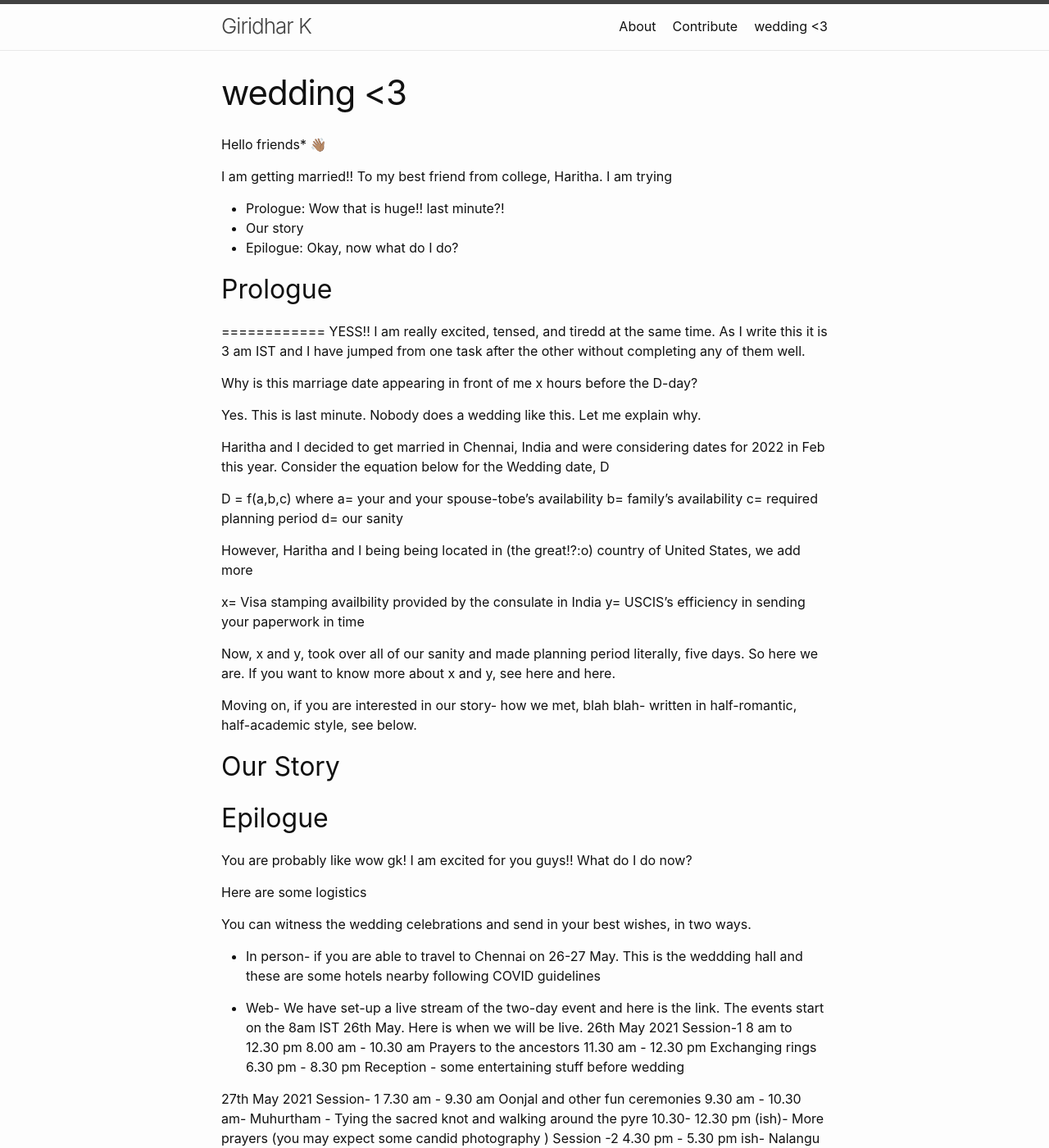
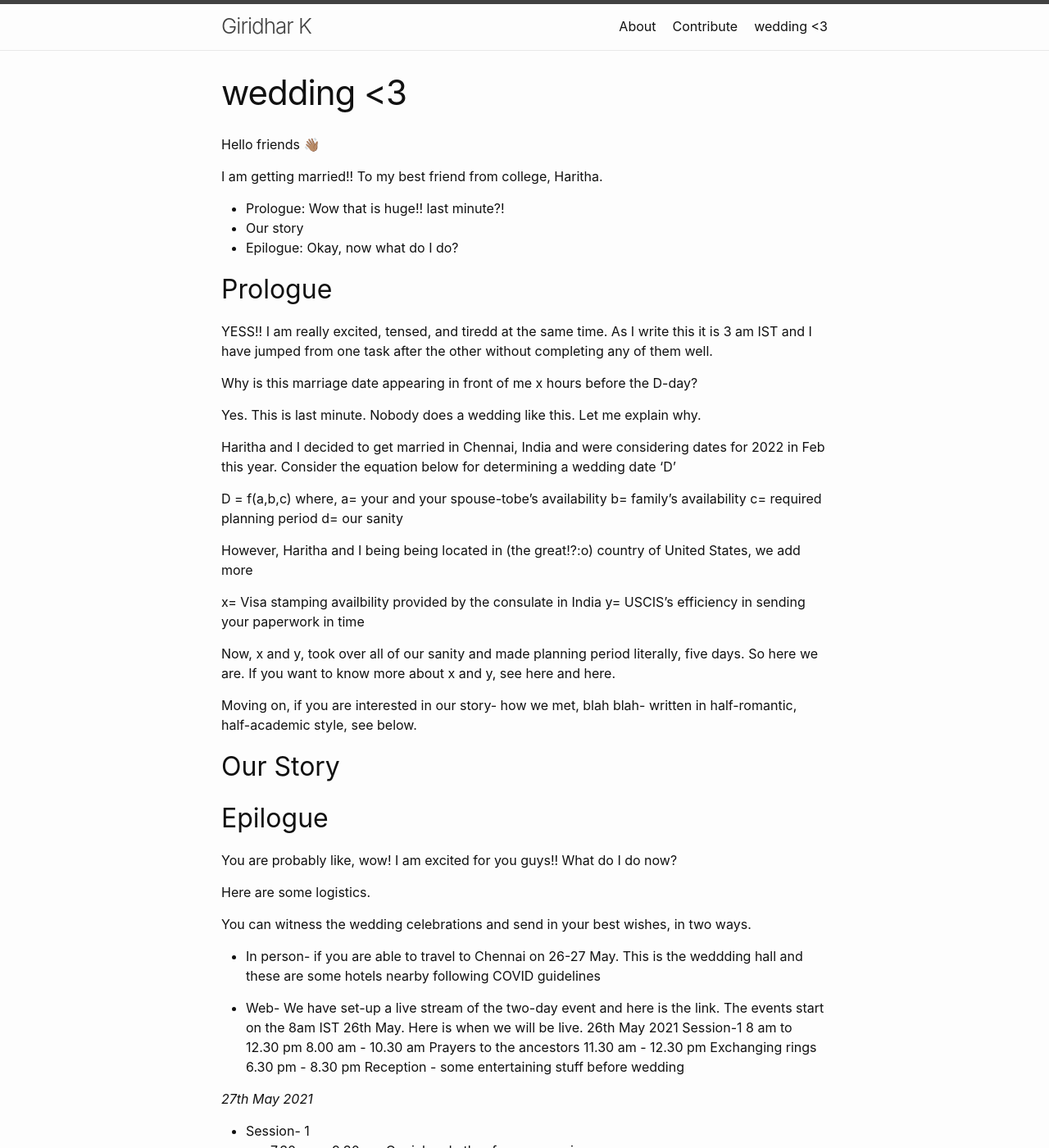
Before and after one commit to gklabs/gklabs.github.io, a Jekyll site: the page built from wedding.markdown, in a window 1280 px wide and 1400 px high. Shown: the whole window at 82% size. Built offline with Jekyll 4.4.1, drawn with Linux system fonts in a browser that asks for light colours; part of the change alters nothing that is shown; some of the changed text lies outside the part shown.

Commit message:
wedding page_edits

```diff
--- a/wedding.markdown
+++ b/wedding.markdown
@@ -4,29 +4,26 @@ title: wedding <3
 permalink: /wedding/
 ---
 
-Hello friends* 👋🏽
+Hello friends 👋🏽
 
-I am getting married!! To my best friend from college, Haritha. I am trying
+I am getting married!! To my best friend from college, Haritha.
 
 * Prologue: Wow that is huge!! last minute?!
 * Our story
 * Epilogue: Okay, now what do I do?
 
+## Prologue
 
-
-
-## Prologue
-============
 YESS!! I am really excited, tensed, and tiredd at the same time. As I write this it is 3 am IST and I have jumped from one task after the other without completing any of them well.
 
 Why is this marriage date appearing in front of me x hours before the D-day?
 
 Yes. This is last minute. Nobody does a wedding like this. Let me explain why.
 
-Haritha and I decided to get married in Chennai, India and were considering dates for 2022 in Feb this year. Consider the equation below for the Wedding date, D
+Haritha and I decided to get married in Chennai, India and were considering dates for 2022 in Feb this year. Consider the equation below for determining a wedding date 'D'
 
 D = f(a,b,c)
-where
+where,
 a= your and your spouse-tobe's availability
 b= family's availability
 c= required planning period
@@ -48,9 +45,9 @@ Moving on, if you are interested in our story- how we met, blah blah- written in
 
 ## Epilogue
 
-You are probably like wow gk! I am excited for you guys!! What do I do now?
+You are probably like, wow! I am excited for you guys!! What do I do now?
 
-Here are some logistics
+Here are some logistics.
 
 You can witness the wedding celebrations and send in your best wishes, in two ways.
 
@@ -63,48 +60,45 @@ Session-1 8 am to 12.30 pm
 11.30 am - 12.30 pm Exchanging rings
 6.30 pm - 8.30 pm Reception - some entertaining stuff before wedding
 
-27th May 2021
-Session- 1
-7.30 am - 9.30 am Oonjal and other fun ceremonies
-9.30 am - 10.30 am- Muhurtham - Tying the sacred knot and walking around the pyre
-10.30- 12.30 pm (ish)- More prayers (you may expect some candid photography )
-Session -2
-4.30 pm - 5.30 pm ish-  Nalangu ( traditional wedding games b/w couple)
-6 pm - 7 pm - Prayers (no li)
+*27th May 2021*
+
+* Session- 1
+  * 7.30 am - 9.30 am Oonjal and other fun ceremonies
+  * 9.30 am - 10.30 am- Muhurtham - Tying the sacred knot and walking around the pyre
+  * 10.30- 12.30 pm (ish)- More prayers (you may expect some candid photography )
+* Session -2
+  * 4.30 pm - 5.30 pm ish-  Nalangu ( traditional wedding games b/w couple)
+  * 6 pm - 7 pm - Prayers (no livestream)
 
 Fin
 
 ## FAQ
 
-I want to be part of the chatter. Can we like have a place to roast Giridhar and adore Haritha?
-* Whatsapp- invite link.
-
-- What to expect- Some amateur video spam, photo spam, and 'best wishes to the couple' messages
-- you consent to share your phone number with strangers you may not know.
-- Not recommended. but ok.
-- for boomers and lazy people.
+* I want to be part of the chatter. Can we like have a place to roast Giridhar and adore Haritha?
+  * Whatsapp- invite link.
+    * What to expect- Some amateur video spam, photo spam, and 'best wishes to the couple' messages
+    * you consent to share your phone number with strangers you may not know.
+    * Not recommended. but ok.
+    * for boomers and lazy people.
 
 * Community discord server
 
-- Cool, moddedd and verified
-- safe, anonymous
-- I will personally make sure there is categorized, organized ammteur video spam, photo spam, and 'best wishes to the couple' messages
-- some perks
-  - i am planning community events starting with folks here. they include virtual game-nights, watch- parties, movie nights and some just chatting type evenings where we riff off on random topics. If you don't join you will miss out on the fun.
-  - Chat will be respectful, thoughtful and just better
-  - Chance to connect with the community around the world and exchange ideas etc.
+  * Cool, moddedd and verified
+  * safe, anonymous
+  * I will personally make sure there is categorized, organized ammteur video spam, photo spam, and 'best wishes to the couple' messages
+  * some perks
+    * i am planning community events starting with folks here. they include virtual game-nights, watch- parties, movie nights and some just chatting type evenings where we riff off on random topics. If you don't join you will miss out on the fun.
+    * Chat will be respectful, thoughtful and just better
+    * Chance to connect with the community around the world and exchange ideas etc.
 
+* Haritha, you look so beautiful! Who did your makeup and style?
+  * Hair
+  * Makeup
+  * Jewellery
 
-Haritha, you look so beautiful! Who did your makeup and style?
-
-Hair
-Makeup
-Jewellery
--
-Giridhar, you barely managed(?!) What did you do?
-
-The reception suit -
-Wedding veshti-
+* Giridhar, you barely managed(?!) What did you do?
+ * The reception suit -
+ * Wedding veshti-
 
 The event seems set to go great, who were involved in the planning?
 Food-
```
